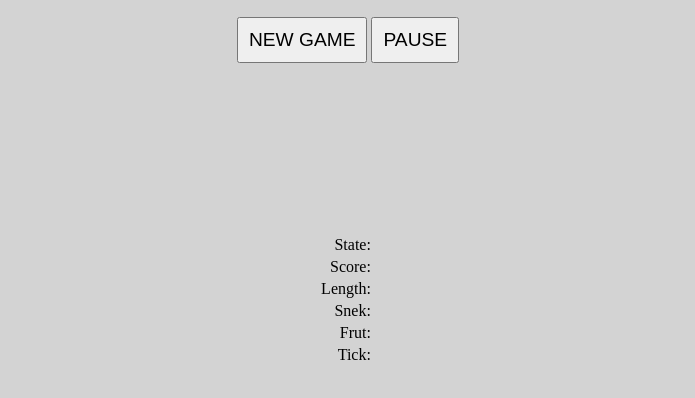
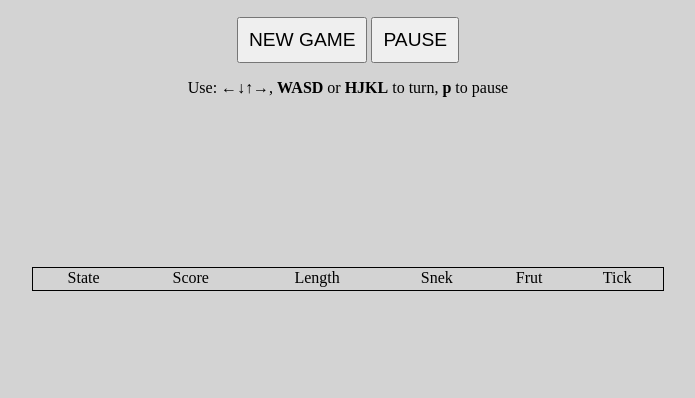
Before and after one commit to satyanash/jsnake, a plain HTML site: page index.html in a window 1280 px wide. Shown: the part 50-448 px from the top of the page, without its empty margins (292-987 px from the left). Drawn offline with Linux system fonts and the light colour scheme.

Commit message:
fix UI further, add support for pause using p

```diff
--- a/index.html
+++ b/index.html
@@ -14,10 +14,13 @@ button{
 #logTable{
 	margin-left:auto;
 	margin-right:auto;
+	border-collapse: collapse;
+	width: 50%;
+	border: solid black 1px;
 }
 
-#logTable td:first-child{
-	text-align: right;
+#logTable tr:nth-child(2){
+	font-weight: bold;
 }
 		</style>
 	</head>
@@ -27,15 +30,26 @@ button{
 			<button type="button" id="newGameButton">NEW GAME</button>
 			<button type="button" id="pauseToggle">PAUSE</button>
 		</p>
+		<p>Use: <b>←↓↑→</b>, <b>WASD</b> or <b>HJKL</b> to turn, <b>p</b> to pause</p>
 		<canvas id="canvas"></canvas>
 		<table id="logTable">
 			<tbody>
-			<tr><td>State:</td><td id="state"></td></tr>
-			<tr><td>Score:</td><td id="score"></td></tr>
-			<tr><td>Length:</td><td id="length"></td></tr>
-			<tr><td>Snek:</td><td id="snake"></td></tr>
-			<tr><td>Frut:</td><td id="fruit"></td></tr>
-			<tr><td>Tick:</td><td id="tick"></td></tr>
+				<tr>
+					<td>State</td>
+					<td>Score</td>
+					<td>Length</td>
+					<td>Snek</td>
+					<td>Frut</td>
+					<td>Tick</td>
+				</tr>
+				<tr>
+					<td id="state"></td>
+					<td id="score"></td>
+					<td id="length"></td>
+					<td id="snake"></td>
+					<td id="fruit"></td>
+					<td id="tick"></td>
+				</tr>
 			</tbody>
 		</table>
 		<script src="./jsnake.js"></script>
--- a/jsnake.js
+++ b/jsnake.js
@@ -307,6 +307,10 @@ var onload = function(ctx){
 				state.nextDir = DOWN;
 				//turnSnake(state, DOWN, movementDelta);
 				break;
+
+			case 80:// p key
+				togglePause(state);
+				break;
 		}
 	};
 
```
